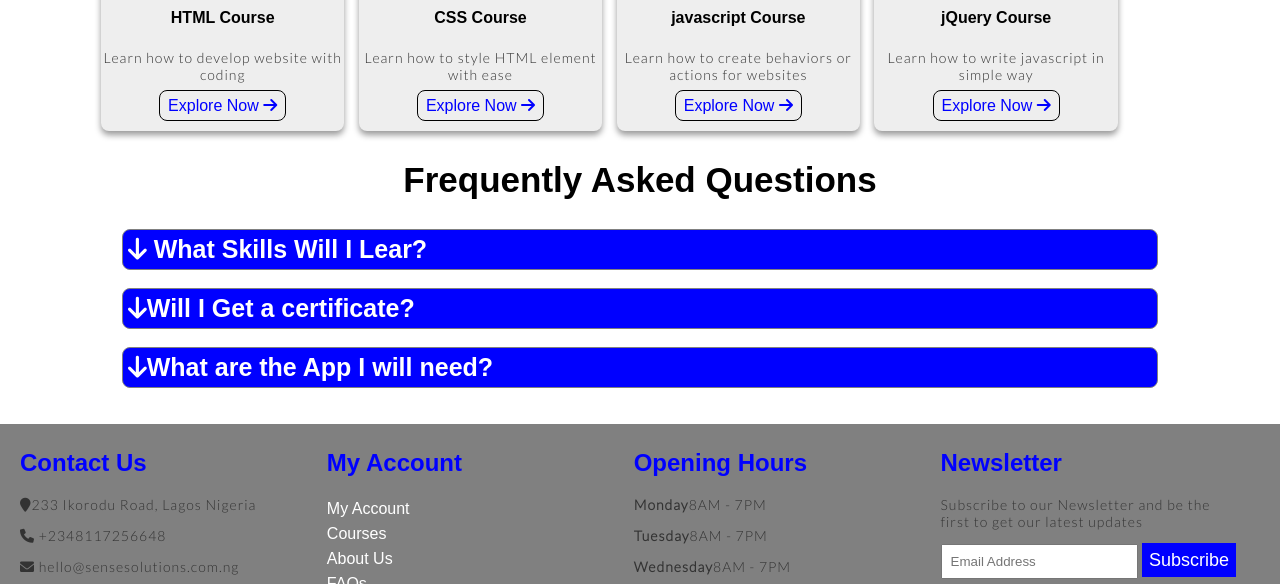
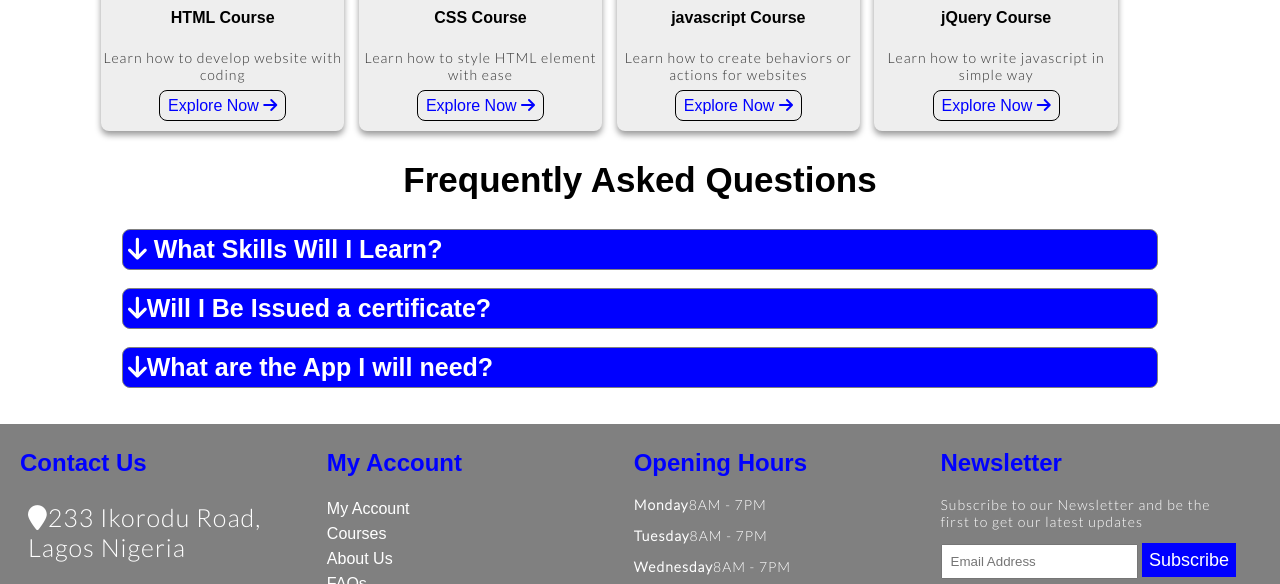
Before and after one commit to Azeezfasasi/School-Website, a plain HTML site: page index.html in a window 1280 px wide. Shown: the part 1335-1919 px from the top of the page. Drawn offline with nearby package versions, Linux system fonts and the light colour scheme.

Commit message:
Updated the CSS styles

```diff
--- a/css/call-action.css
+++ b/css/call-action.css
@@ -25,6 +25,10 @@
     width: 50%;
     font-family: Arial, Helvetica, sans-serif;
     vertical-align: top;
+}
+
+.call-text h1 {
+    font-weight: bold;
 }
 
 .call-text h2 {
--- a/css/footer.css
+++ b/css/footer.css
@@ -28,11 +28,25 @@ footer {
     margin-left: 8px;
 }
 
+.footer-1 p {
+    color: white;
+    font-size: 25px;
+    margin-left: 8px;
+}
+
 .footer-2 a {
     display: block;
     color: white;
     text-decoration: none;
     line-height: 25px;
+}
+
+.footer-3 p {
+    color: white;
+}
+
+.footer-4 p {
+    color: white;
 }
 
 input[type=email] {
--- a/index.html
+++ b/index.html
@@ -166,7 +166,7 @@
 <div class="accordion-container">
     <h2 class="accordion-title">Frequently Asked Questions</h2>
     <div id="accordion1"><i class="fa-solid fa-arrow-down"></i>
-        What Skills Will I Lear?
+        What Skills Will I Learn?
     </div>
     <div id="panel1">You can learn many skills from frontend devepment like:
         <ul>
@@ -175,15 +175,15 @@
             <li>javascript</li>
             <li>jQuery</li>
             <li>Wordpress</li>
-            <li>Excel etc...</li>
+            <li>react etc...</li>
         </ul>
     </div>
     <br>
-    <div id="accordion2"><i class="fa-solid fa-arrow-down"></i>Will I Get a certificate?</div>
-    <div id="panel2">You will get a certificate for all the courses you enrolled for at Sense Solutions Academy</div>
+    <div id="accordion2"><i class="fa-solid fa-arrow-down"></i>Will I Be Issued a certificate?</div>
+    <div id="panel2">Yes, you will get a certificate for all the courses you enrolled for at Sense Solutions Academy</div>
     <br>
     <div id="accordion3"><i class="fa-solid fa-arrow-down"></i>What are the App I will need?</div>
-    <div id="panel3">You will need to download Trebedit Application for andriod users and VIsual Studio Code for Laptop Users</div>
+    <div id="panel3">You will need to download SPCK Editor for andriod users and Visual Studio Code for Laptop Users</div>
 </div>
 <br><br>
 
```
